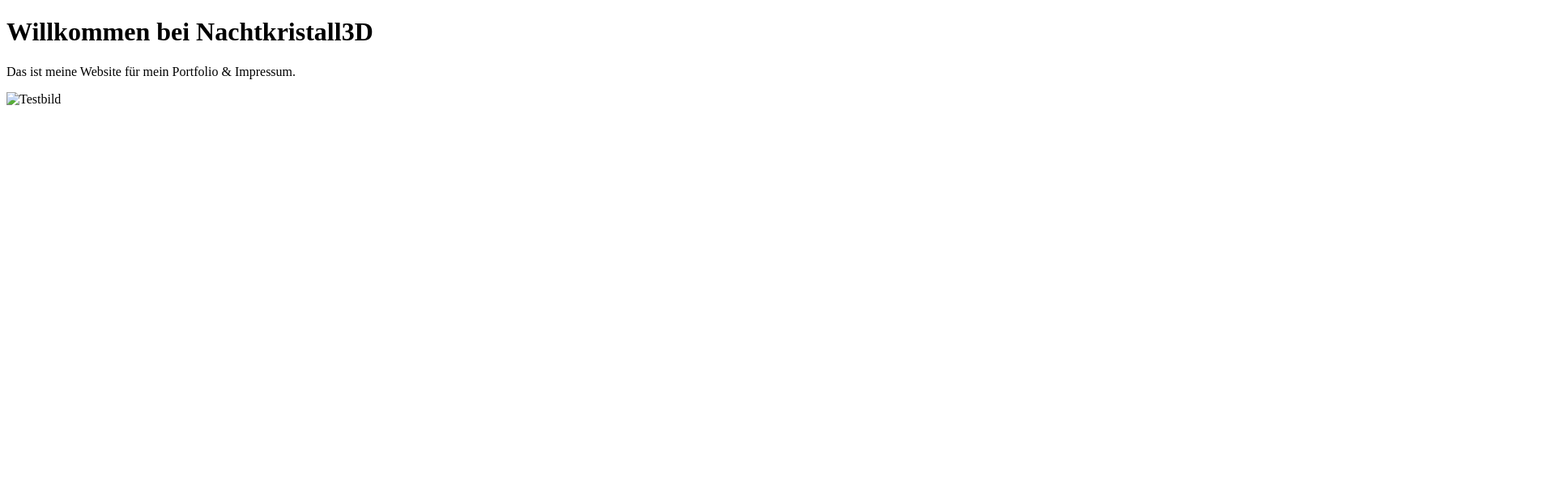
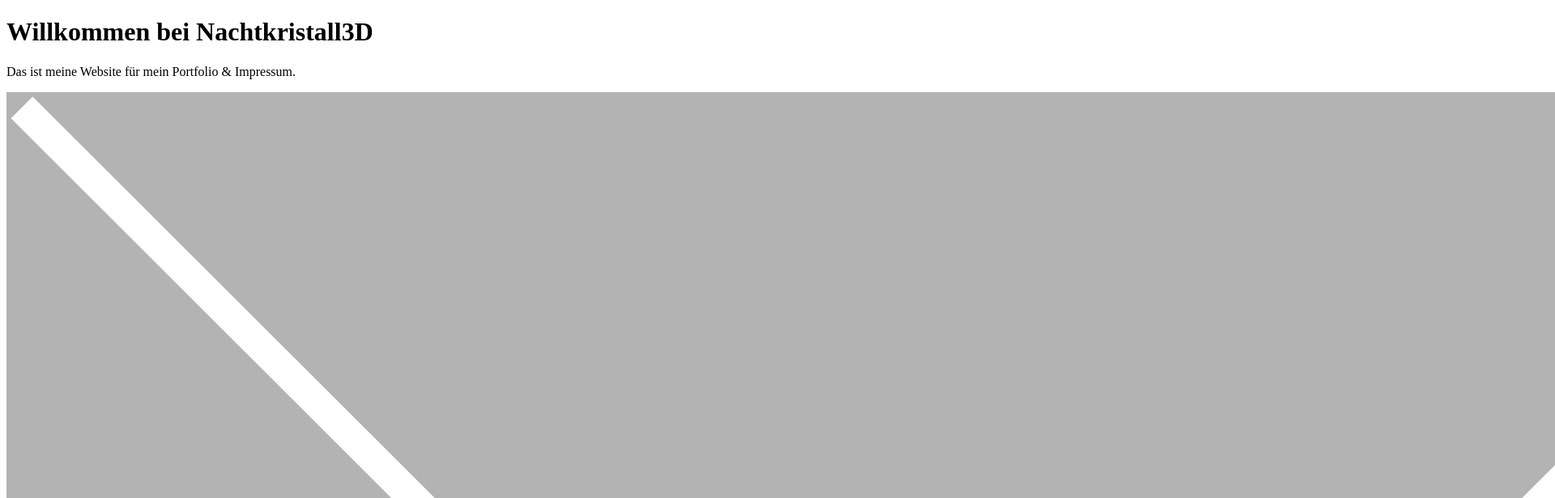
Before and after one commit to Nachtkristall/nachtkristall3d.github.io, a plain HTML site: page index.html in a window 1280 px wide. Shown: the top 616 px of the page at 81% size, 1920 px wide, since content can reach past the window. Drawn offline with Linux system fonts and the light colour scheme.

Commit message:
Update index.html

```diff
--- a/index.html
+++ b/index.html
@@ -8,6 +8,6 @@
   <body>
     <h1>Willkommen bei Nachtkristall3D</h1>
     <p>Das ist meine Website für mein Portfolio & Impressum.</p>
-    <img src="" alt="Testbild" />
+    <img src="resources/PlaceholderLC.png" alt="Testbild" />
   </body>
 </html>
```
